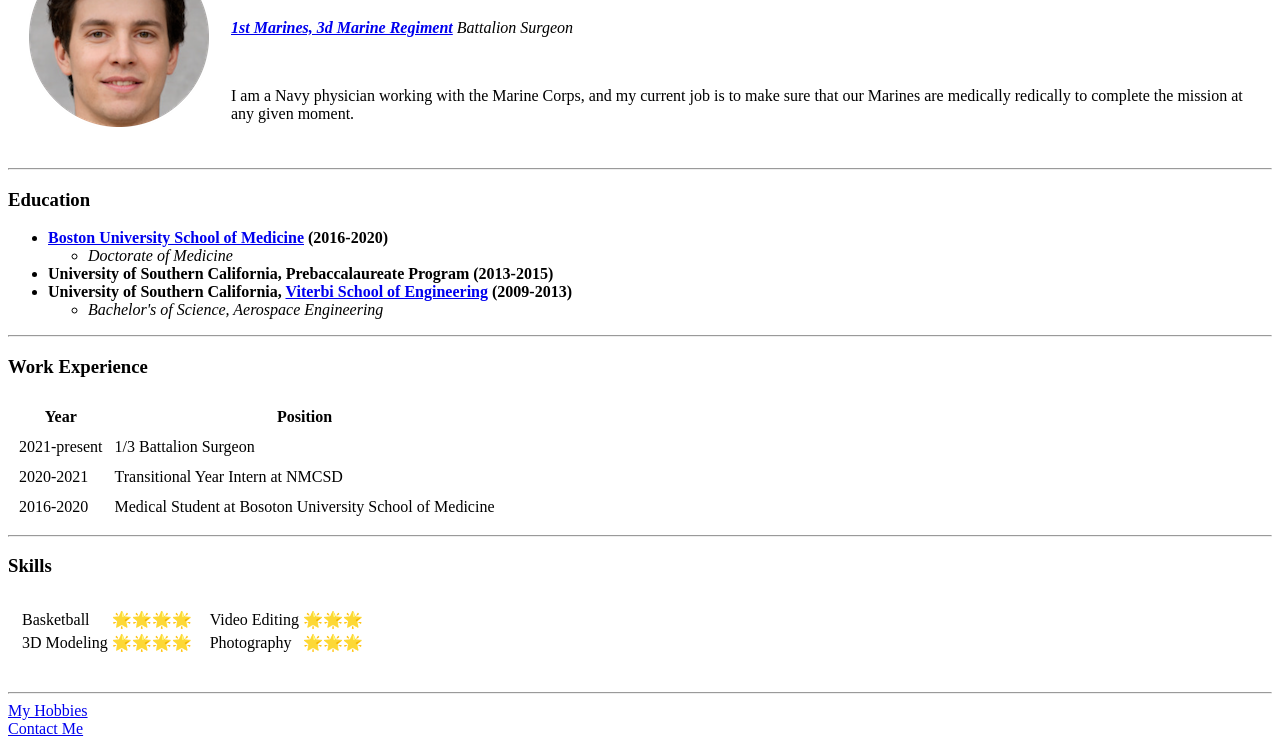
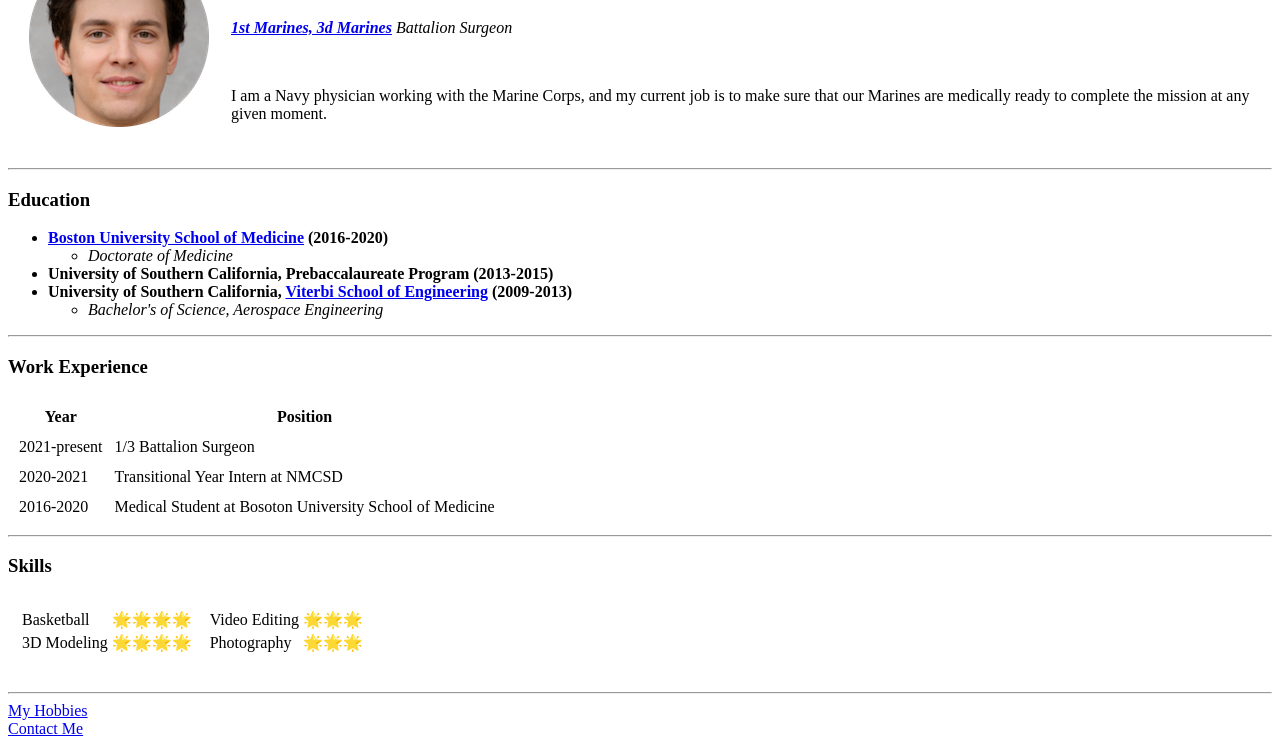
Before and after one commit to StuBoyQ/cv, a plain HTML site: page index.html in a window 1280 px wide. Shown: the part 90-836 px from the top of the page. Drawn offline with Linux system fonts and the light colour scheme.

Commit message:
Updated 13 Hyperlink text and bio

```diff
--- a/index.html
+++ b/index.html
@@ -11,9 +11,9 @@
       <tr>
         <td><img src="fake-human-circle-img.png" alt="Profile Photo of Stu Armstrong"></td>
         <td><h1>Stuart "Stu" Armstrong</h1>
-        <p><em><strong><a href="https://www.3rdmardiv.marines.mil/Units/3d-Marine-Regiment/1st-Battalion/">1st Marines, 3d Marine Regiment</a></strong> Battalion Surgeon</em></p>
+        <p><em><strong><a href="https://www.3rdmardiv.marines.mil/Units/3d-Marine-Regiment/1st-Battalion/">1st Marines, 3d Marines</a></strong> Battalion Surgeon</em></p>
         <br>
-        <p>I am a Navy physician working with the Marine Corps, and my current job is to make sure that our Marines are medically redically to complete the mission at any given moment.</p></td>
+        <p>I am a Navy physician working with the Marine Corps, and my current job is to make sure that our Marines are medically ready to complete the mission at any given moment.</p></td>
       </tr>
     </table>
 
```
